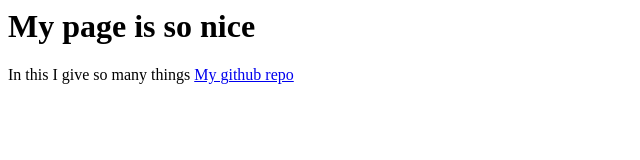
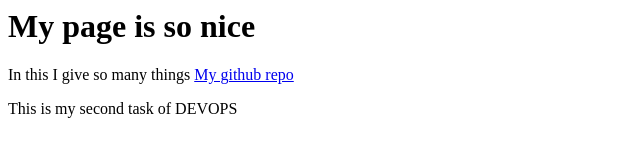
Before and after one commit to Mansi1233/task2., a plain HTML site: page index.html in a window 1280 px wide. Shown: the whole page, without its empty margins (0-640 px from the left). Drawn offline with Linux system fonts and the light colour scheme.

Commit message:
second commit

```diff
--- a/index.html
+++ b/index.html
@@ -5,6 +5,7 @@
 <h1>My page is so nice</h1>
 </h2>In this I give so many things</h2>
 <a href="https://github.com/Mansi1233/task2./new/master">My github repo</a>
+<p>This is my second task of DEVOPS</p>
 </body>
 </head>
 </html>
```
